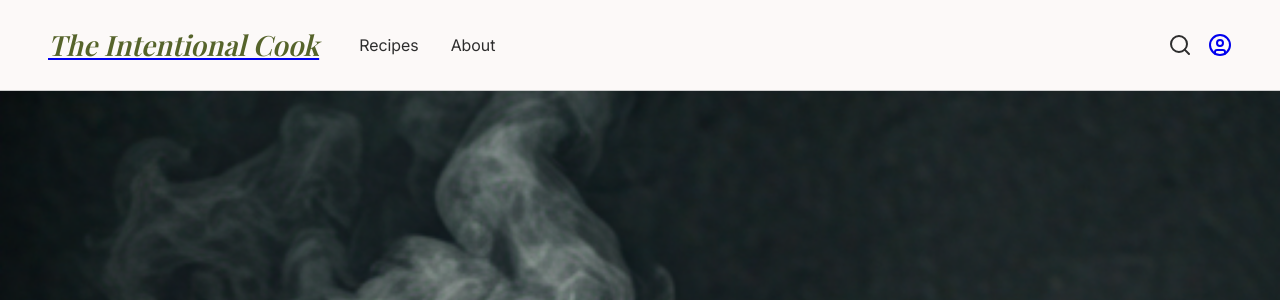
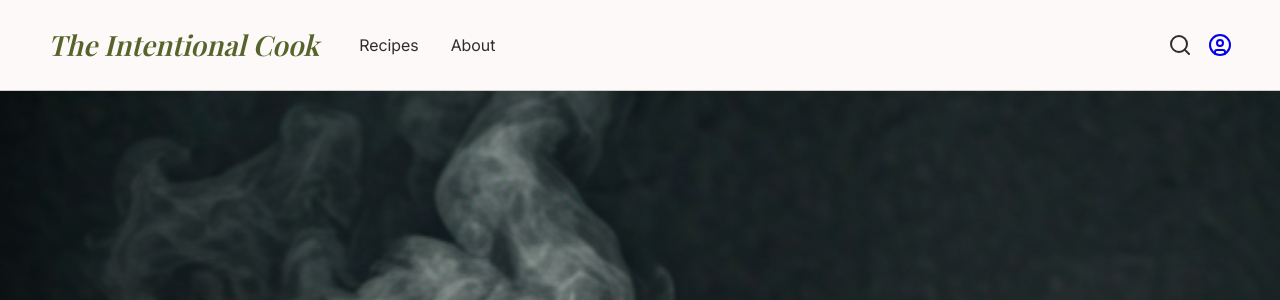
Before and after one commit to sharif2315/recipe-blog, a Flask app: page / in a window 1280 px wide. Shown: the top 300 px of the page. Run offline with Flask 3, Linux system fonts and the light colour scheme; data that the repository does not hold is empty.

Commit message:
updated logo link styles

```diff
--- a/app/static/css/base_style.css
+++ b/app/static/css/base_style.css
@@ -75,6 +75,10 @@ body {
 
 .title-navlinks-flex-group {
   display: flex;
+}
+
+.nav__title__link {
+  text-decoration: none;
 }
 
 .nav__title {
--- a/app/templates/base.html
+++ b/app/templates/base.html
@@ -16,7 +16,7 @@
         <!-- logo and navlinks -->
         <div class="title-navlinks-flex-group">
 
-          <a href="{{ url_for('main.home') }}">
+          <a  class="nav__title__link" href="{{ url_for('main.home') }}">
             <h3 class="nav__title">The Intentional Cook</h3>
           </a>
 
--- a/app/templates/dashboard/base.html
+++ b/app/templates/dashboard/base.html
@@ -16,7 +16,7 @@
 
         <!-- HEADER -->
         <div class="sidebar_header">
-          <a href="{{ url_for('dashboard.home') }}">
+          <a class="nav__title__link" href="{{ url_for('dashboard.home') }}">
             <h2 class="sidebar_title">The Intentional Cook</h2>
           </a>
           <h2 class="sidebar_subtitle">Admin Dashboard</h2>
```
